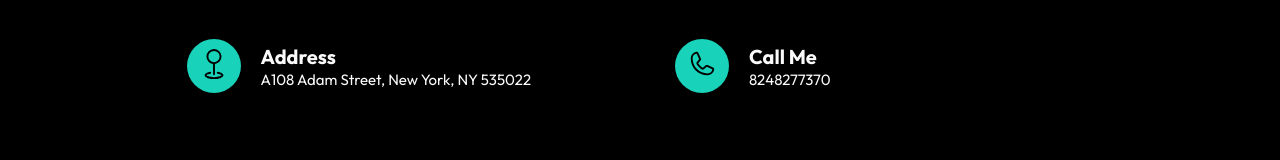
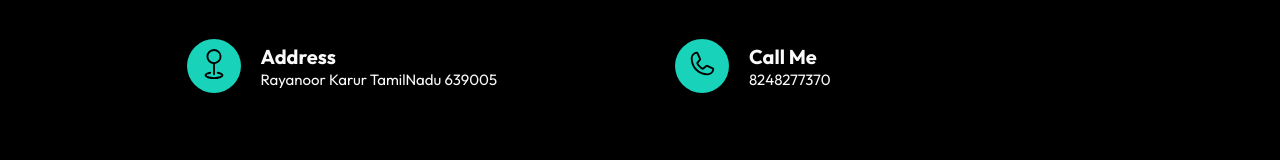
Before and after one commit to iam-dev-deva/dev-portfolio, a React (Vite) app: page /contact in a window 1280 px wide. Shown: the part 245-405 px from the top of the page. Built offline with nearby package versions, Linux system fonts and the light colour scheme.

Commit message:
address update

```diff
--- a/src/components/Contact/Contact.jsx
+++ b/src/components/Contact/Contact.jsx
@@ -56,7 +56,7 @@ const Contact = () => {
           </div>
           <div className="contact-info">
             <h4>Address</h4>
-            <span>A108 Adam Street, New York, NY 535022</span>
+            <span>Rayanoor Karur TamilNadu 639005</span>
           </div>
         </div>
 
```
